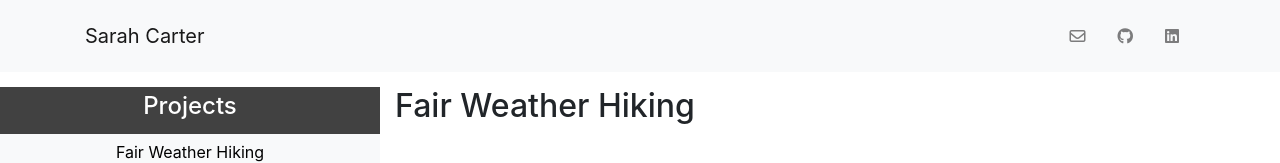
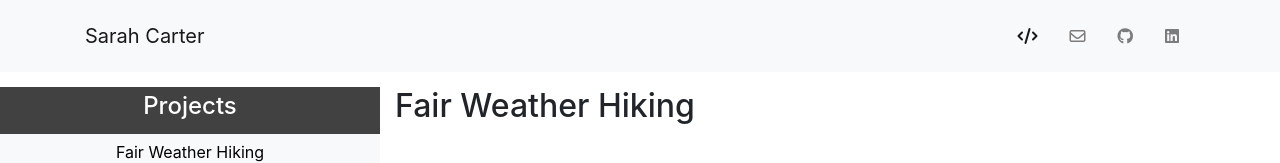
Before and after one commit to sarahm16/React-Portfolio, a React (Create React App) app: page / in a window 1280 px wide. Shown: the top 163 px of the page. Built offline with nearby package versions, Linux system fonts and the light colour scheme.

Commit message:
created button in navbar to direct user back to projects

```diff
--- a/src/components/navbar/navbar.js
+++ b/src/components/navbar/navbar.js
@@ -18,6 +18,10 @@ class Navbar extends Component {
                         {/* <li className={this.props.page === 'aboutme' ? 'nav-link active' : 'nav-link'}>
                             <a className="nav-link" href="/">About Me </a>
                         </li> */}
+
+                        <li className={this.props.page === 'projects' ? 'nav-link active' : 'nav-link'}>
+                            <a className="nav-link" href="/"><i className="fas fa-code"></i></a>
+                        </li>
 
                         <li className={this.props.page === 'contact' ? 'nav-link active' : 'nav-link'}>
                             <a className="nav-link" href="/contact"><i className="far fa-envelope"></i></a>
```
